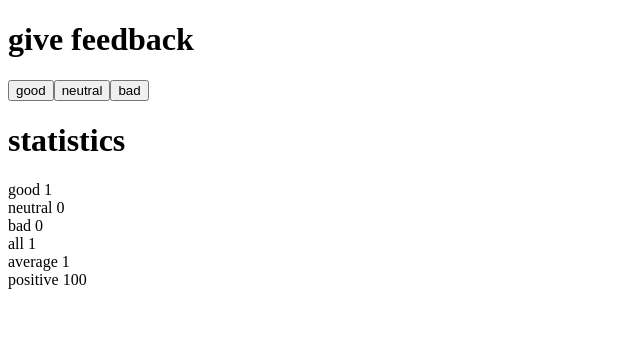
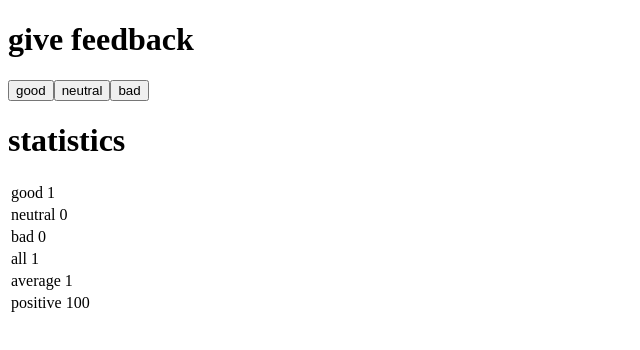
Before and after one commit to ayubsh/fullstack-open, a React (Create React App) app in the folder part1/unicafe/: page / in a window 1280 px wide. Both pictures are taken after a click on the button "good". Shown: the top 350 px of the page, without its empty margins (0-640 px from the left). Built offline with nearby package versions, Linux system fonts and the light colour scheme.

Commit message:
1.11*: unicafe step6

```diff
--- a/part1/unicafe/src/App.js
+++ b/part1/unicafe/src/App.js
@@ -11,20 +11,24 @@ const Statistics = (props) => {
   const positive = (props.good/(total))*100
 
   return (
-    <div>
+    <table>
+      <tbody>
         <StatisticLine text="good" value={props.good} />
         <StatisticLine text="neutral" value={props.neutral} />
         <StatisticLine text="bad" value={props.bad} />
         <StatisticLine text="all" value={total} />
         <StatisticLine text="average" value={average} />
         <StatisticLine text="positive" value={positive} />
-    </div>
+      </tbody>
+    </table>
   )
 };
 
 const StatisticLine = (props) => {
   return (
-    <div>{props.text} {props.value}</div>
+    <tr>
+      <td>{props.text} {props.value}</td>
+    </tr>
   )
 };
 
```
Lines whose indentation alone changed are shown as unchanged.
